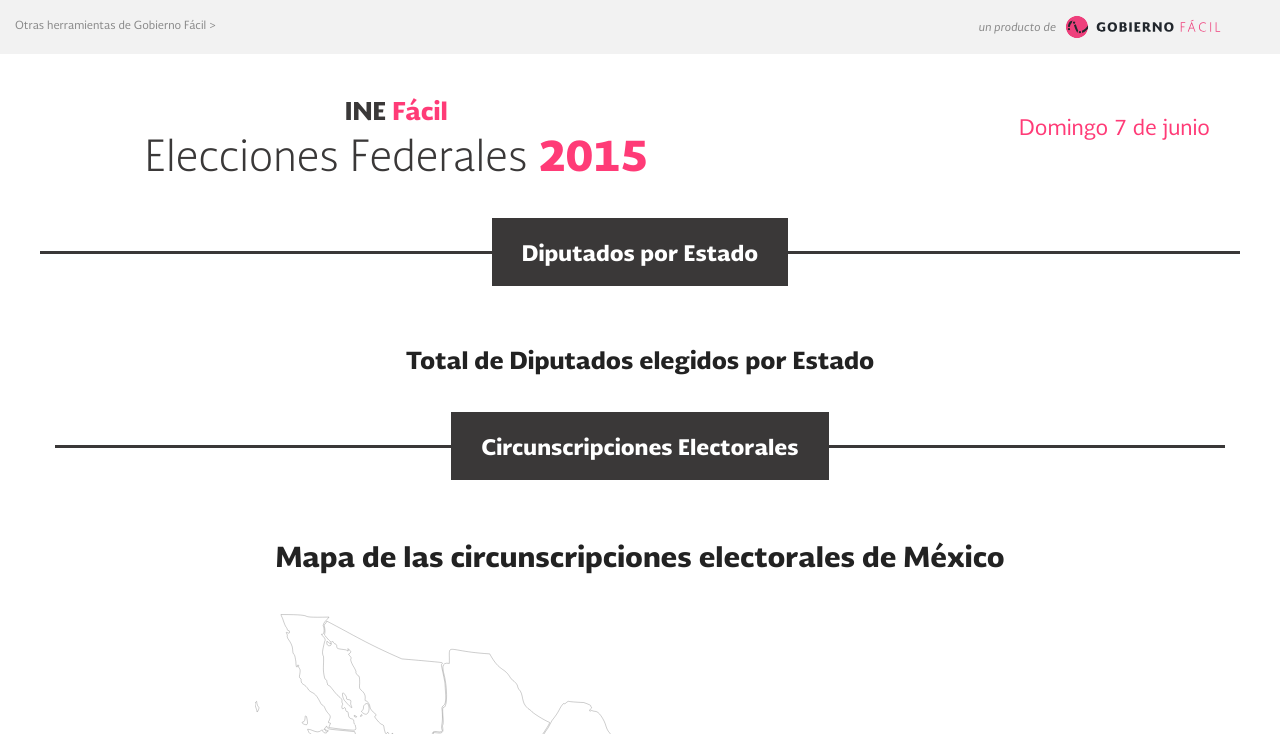
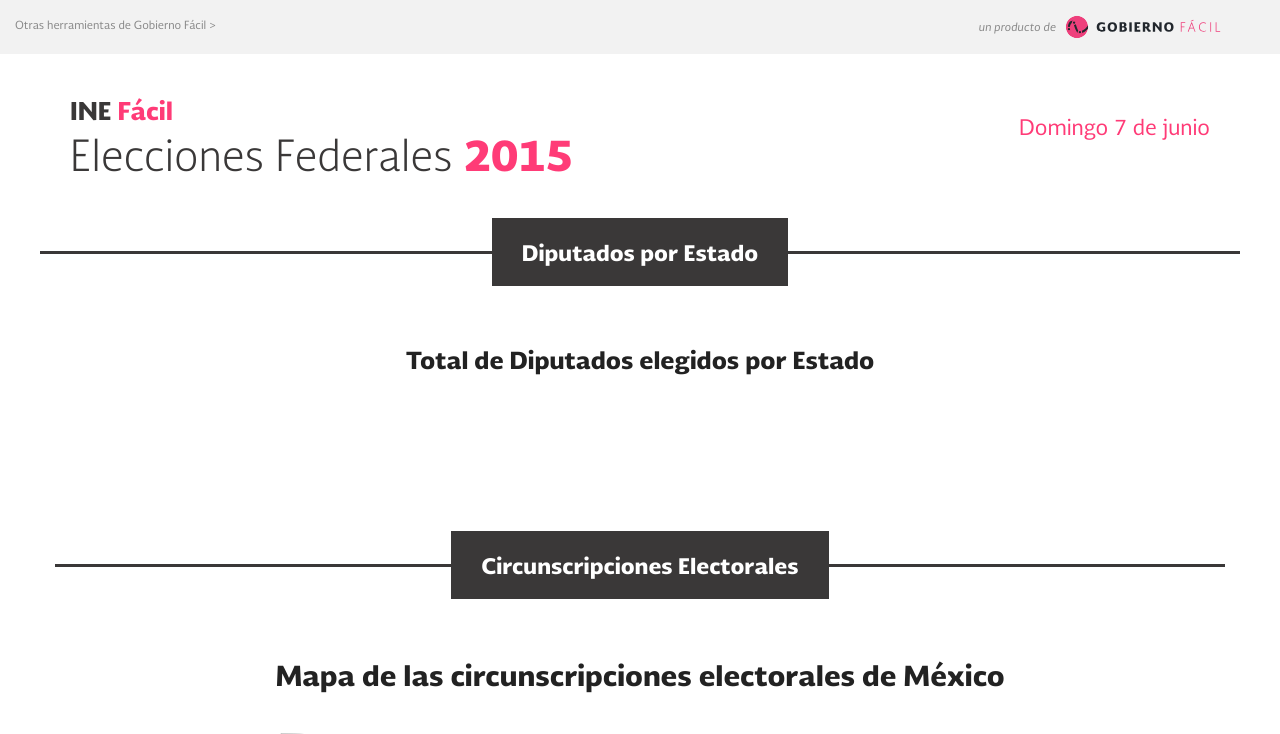
Before and after one commit to GobiernoFacil/INE_facil, a PHP site: page /diputados-federales.php in a window 1280 px wide. Shown: the top 734 px of the page. Run offline with PHP 8.4, Linux system fonts and the light colour scheme; some libraries are stand-ins or nearby versions.

Commit message:
update css

```diff
--- a/css/styles.css
+++ b/css/styles.css
@@ -1245,6 +1245,8 @@ section.container {
 
 /* =diputados
 -------------------------------------------------------------- */
+.diputados header h1, .diputados header h2 {
+  text-align: left; }
 .diputados h1, .diputados h2 {
   font-size: 27px;
   text-align: center;
@@ -1267,6 +1269,8 @@ section.container {
     background: #FFF6E5; }
   .diputados h3 .cir5 {
     background: #FF7F66; }
+.diputados #graph {
+  padding-bottom: 120px; }
 .diputados #graph2 {
   margin: 40px 0; }
 .diputados .viz {
```
